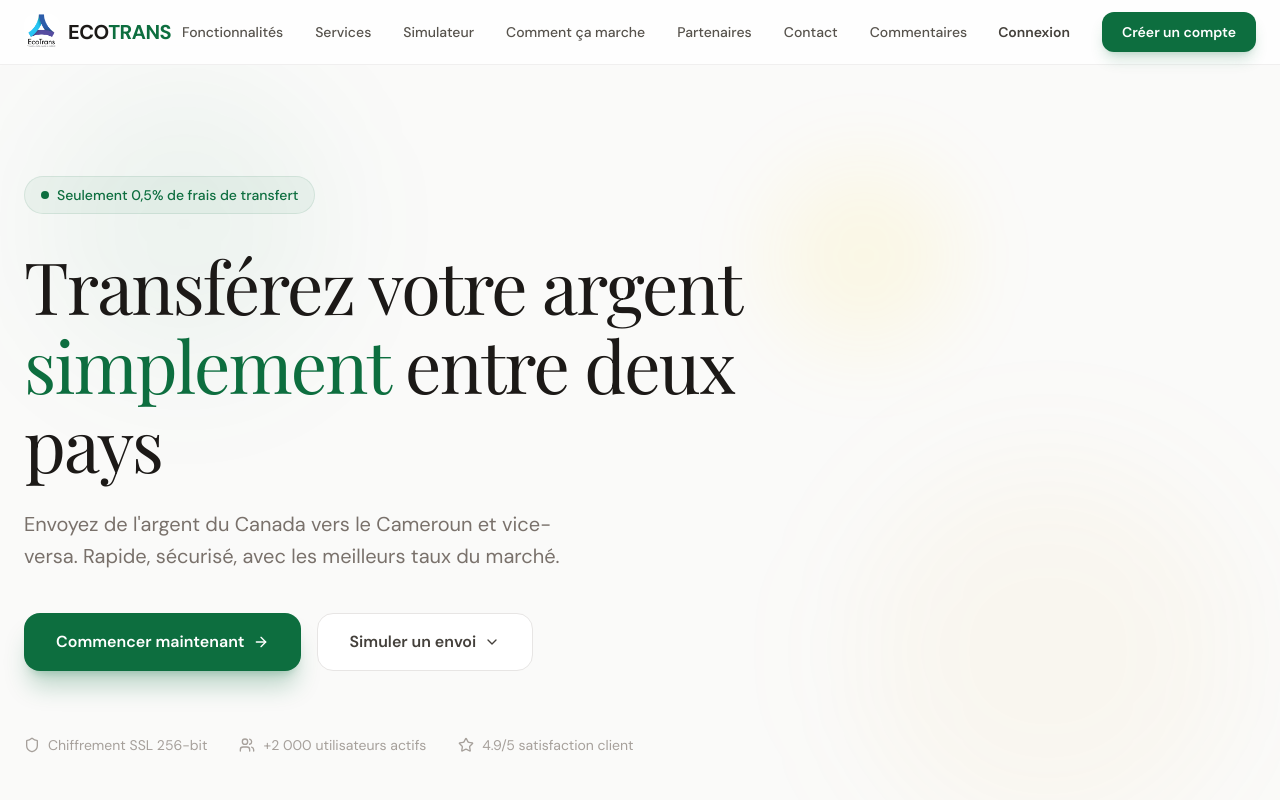
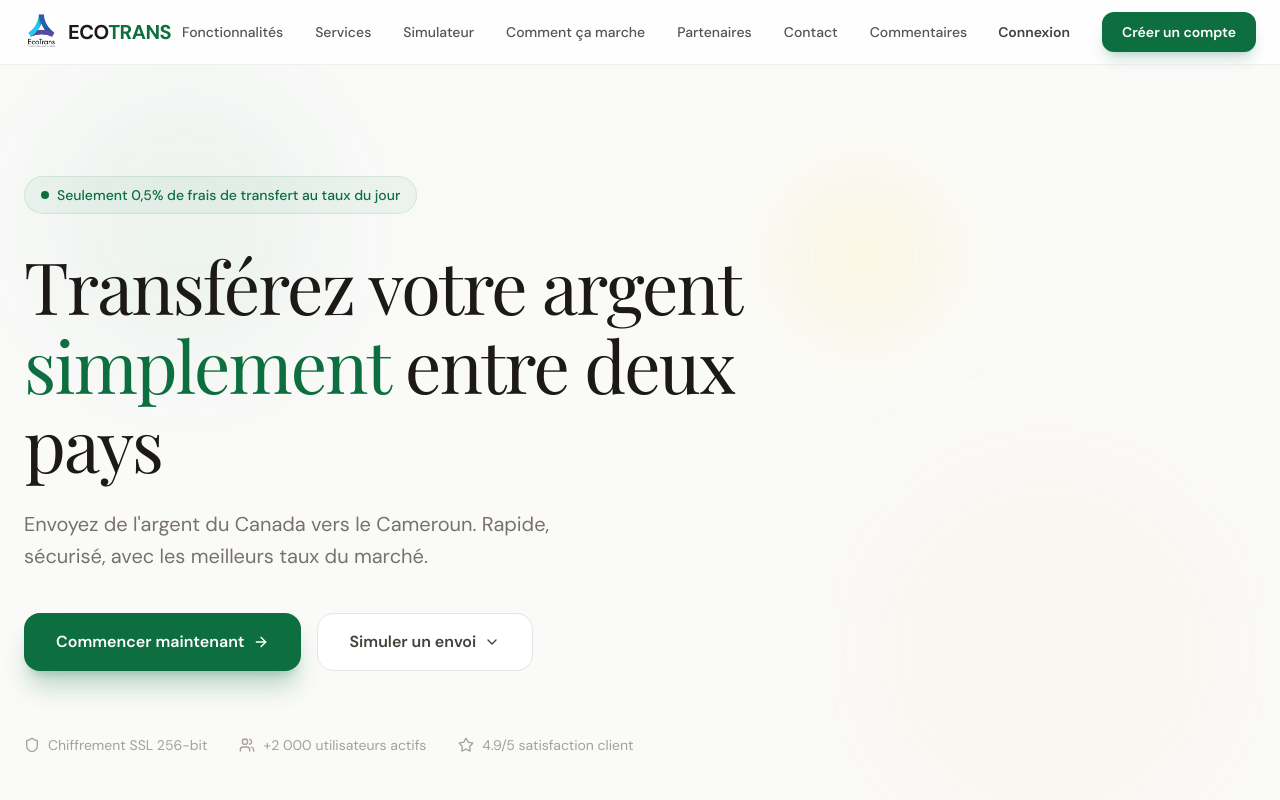
Before and after one commit to archi-cyber/TransfertMoney, a Next.js app: page / in a window 1280 px wide. Shown: the top 800 px of the page. Built offline with nearby package versions, Linux system fonts and the light colour scheme; no server answers; a web font is replaced by a local one.

Commit message:
Update transfer fee and money sending messages
Signed-off-by: ghislotf-source <ghislotf@gmail.com>

```diff
--- a/app/page.tsx
+++ b/app/page.tsx
@@ -325,7 +325,7 @@ export default function LandingPage() {
               className="inline-flex items-center gap-2 px-4 py-2 rounded-full bg-[#0d6e3f]/5 border border-[#0d6e3f]/10 text-[#0d6e3f] text-sm font-medium mb-8"
             >
               <div className="w-2 h-2 rounded-full bg-[#0d6e3f] pulse-green" />
-              Seulement 0,5% de frais de transfert
+              Seulement 0,5% de frais de transfert au taux du jour
             </motion.div>
 
             <motion.h1
@@ -347,7 +347,7 @@ export default function LandingPage() {
               custom={2}
               className="text-lg md:text-xl text-stone-500 leading-relaxed mb-10 max-w-xl"
             >
-              Envoyez de l&apos;argent du Canada vers le Cameroun et vice-versa.
+              Envoyez de l&apos;argent du Canada vers le Cameroun.
               Rapide, sécurisé, avec les meilleurs taux du marché.
             </motion.p>
 
```
